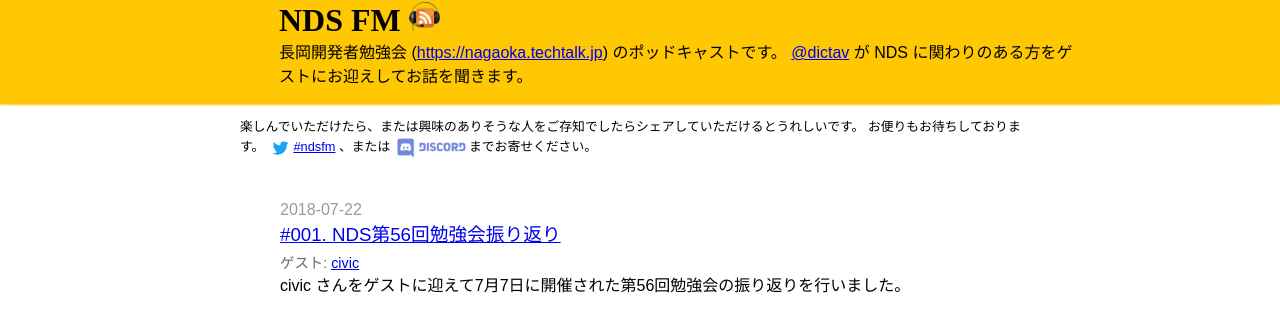
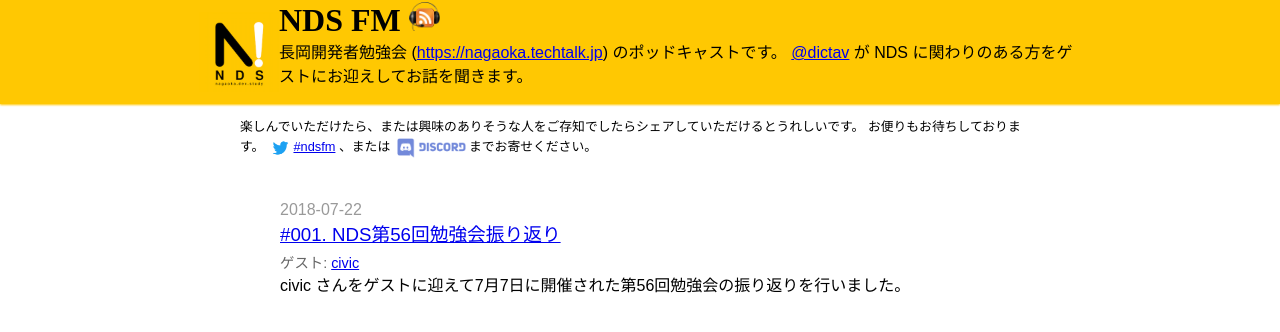
Before and after one commit to NagaokaDevelopersStudy/ndsfm, a Jekyll site: the page built from docs/index.html, in a window 1280 px wide. Shown: the top 332 px of the page. Built offline with Jekyll 4.4.1, drawn with Linux system fonts in a browser that asks for light colours; some web fonts are replaced.

Commit message:
Revert "change to absolute path of image and stylesheet"
This reverts commit 548fbfcab68f79129fa34f98fcc97d8b0ec460b1.

```diff
--- a/docs/_includes/head.html
+++ b/docs/_includes/head.html
@@ -8,7 +8,7 @@
 
   <link rel="alternate" type="application/rss+xml" title="NDS FM" href="{{site.url}}/feed.xml">
   <!-- WEBSITE ICON IN BROWSER -->
-  <link rel="icon" type="image/png" href="./img/favicon.png">
+  <link rel="icon" type="image/png" href="/img/favicon.png">
 
   <!-- Google Fonts -->
   <link href="https://fonts.googleapis.com/css?family=Shrikhand" rel="stylesheet">
--- a/docs/_layouts/default.html
+++ b/docs/_layouts/default.html
@@ -2,7 +2,7 @@
 <html>
 {% include head.html %}
 <body>
-  <link rel="stylesheet" type="text/css" href="./css/default.css">
+  <link rel="stylesheet" type="text/css" href="/css/default.css">
   {{ content }}
 </body>
 </html>
--- a/docs/_layouts/post.html
+++ b/docs/_layouts/post.html
@@ -2,12 +2,12 @@
 layout: default
 ---
 
-<link rel="stylesheet" type="text/css" href="./css/index.css">
+<link rel="stylesheet" type="text/css" href="/css/index.css">
 
 <header>
   <div class="content">
     <h1>NDS FM
-      <a href=""><img class="feed" src="./img/podcast_feed.png" alt="Podcast Internet radio Episode Overcast - radio @kisspng"></a>
+      <a href=""><img class="feed" src="/img/podcast_feed.png" alt="Podcast Internet radio Episode Overcast - radio @kisspng"></a>
         <!-- <img src="https://banner2.kisspng.com/20180615/ako/kisspng-podcast-internet-radio-episode-overcast-podcast-5b2452f8c8da27.9734281915291071928227.jpg" alt="Podcast Internet radio Episode Overcast - radio @kisspng"> -->
     </h1>
     <h2><a class="top_link" href="{{site.url}}">TOP</a> &gt; {{ page.subject }}</h2>
--- a/docs/css/index.css
+++ b/docs/css/index.css
@@ -20,7 +20,7 @@
 header .content {
 	padding-left: 80px;
 	min-height: 100px;
-  background-image: url(./img/ndsfm_logo.png);
+  background-image: url(/img/ndsfm_logo.png);
   background-position: left;
   background-repeat: no-repeat;
   background-size: auto 80px;
--- a/docs/index.html
+++ b/docs/index.html
@@ -2,12 +2,12 @@
 layout: default
 ---
 
-<link rel="stylesheet" type="text/css" href="./css/index.css">
+<link rel="stylesheet" type="text/css" href="/css/index.css">
 
 <header>
   <div class="content">
     <h1>NDS FM
-      <a href=""><img class="feed" src="./img/podcast_feed.png" alt="Podcast Internet radio Episode Overcast - radio @kisspng"></a>
+      <a href=""><img class="feed" src="/img/podcast_feed.png" alt="Podcast Internet radio Episode Overcast - radio @kisspng"></a>
         <!-- <img src="https://banner2.kisspng.com/20180615/ako/kisspng-podcast-internet-radio-episode-overcast-podcast-5b2452f8c8da27.9734281915291071928227.jpg" alt="Podcast Internet radio Episode Overcast - radio @kisspng"> -->
     </h1>
 
@@ -20,9 +20,9 @@
   <div class="top_message">
     楽しんでいただけたら、または興味のありそうな人をご存知でしたらシェアしていただけるとうれしいです。
     お便りもお待ちしております。
-    <a href="//twitter.com/search?q=%23ndsfm&f=tweets"><img class="twitter" src="./img/twitter.png">#ndsfm</a>
+    <a href="//twitter.com/search?q=%23ndsfm&f=tweets"><img class="twitter" src="/img/twitter.png">#ndsfm</a>
     、または
-    <a href="//discord.gg/TvAWxWq"><img class="discord" src="./img/discord.png" alt="discord"></a>までお寄せください。
+    <a href="//discord.gg/TvAWxWq"><img class="discord" src="/img/discord.png" alt="discord"></a>までお寄せください。
   </div>
 
   <ul class="podcasts">
```
